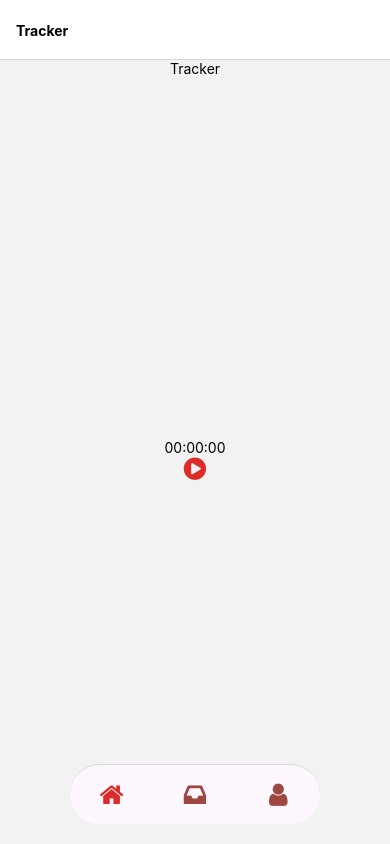
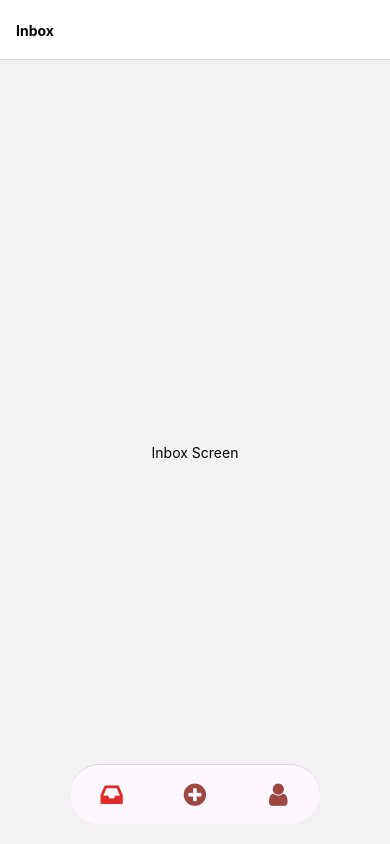
Before and after one commit to Artyom-G/FitFeed, a React Native app: screen / in a window 390 px wide. Built offline with nearby package versions, Linux system fonts and the light colour scheme; what expo-web-browser would draw is missing.

Commit message:
added exercises

```diff
--- a/App.js
+++ b/App.js
@@ -18,10 +18,10 @@ export default function App() {
         screenOptions={({ route }) => ({
           tabBarIcon: ({ focused, color, size }) => {
             let iconName;
-            if (route.name === 'Tracker') {
-              iconName = 'home';
-            } else if (route.name === 'Inbox') {
+            if (route.name === 'Inbox') {
               iconName = 'inbox';
+            } else if (route.name === 'Tracker') {
+              iconName = 'plus-circle';
             } else if (route.name === 'Profile') {
               iconName = 'user';
             }
@@ -57,8 +57,8 @@ export default function App() {
         })}
       >
 
+        <Tab.Screen name="Inbox" component={InboxScreen} />
         <Tab.Screen name="Tracker" component={TrackerScreen} />
-        <Tab.Screen name="Inbox" component={InboxScreen} />
         <Tab.Screen name="Profile" component={ProfileScreen} />
       </Tab.Navigator>
     </NavigationContainer>
--- a/globalStyles.json
+++ b/globalStyles.json
@@ -7,5 +7,11 @@
     "bottomBarIconSize": 26,
 
     "profileMedalIconSize": 14,
-    "profileLogoSize": 80
+    "profileLogoSize": 80,
+
+    "exerciseColors" : [
+        "#000000",
+        "red",
+        "yellow"
+    ]
 }
--- a/screens/trackerScreen.jsx
+++ b/screens/trackerScreen.jsx
@@ -2,6 +2,7 @@ import * as React from 'react';
 import { Button, View, Text, StyleSheet } from 'react-native';
 import Icon from 'react-native-vector-icons/FontAwesome';
 import Timer from '../components/timer';
+import ExerciseList from '../components/exerciseList';
 
 const globalStyles = require('../globalStyles.json');
 
@@ -9,6 +10,7 @@ const TrackerScreen = () => {
     return (
         <View style={styles.container}>
             <Text>Tracker</Text>
+            <ExerciseList/>
             <Timer></Timer>
         </View>
     );
```
